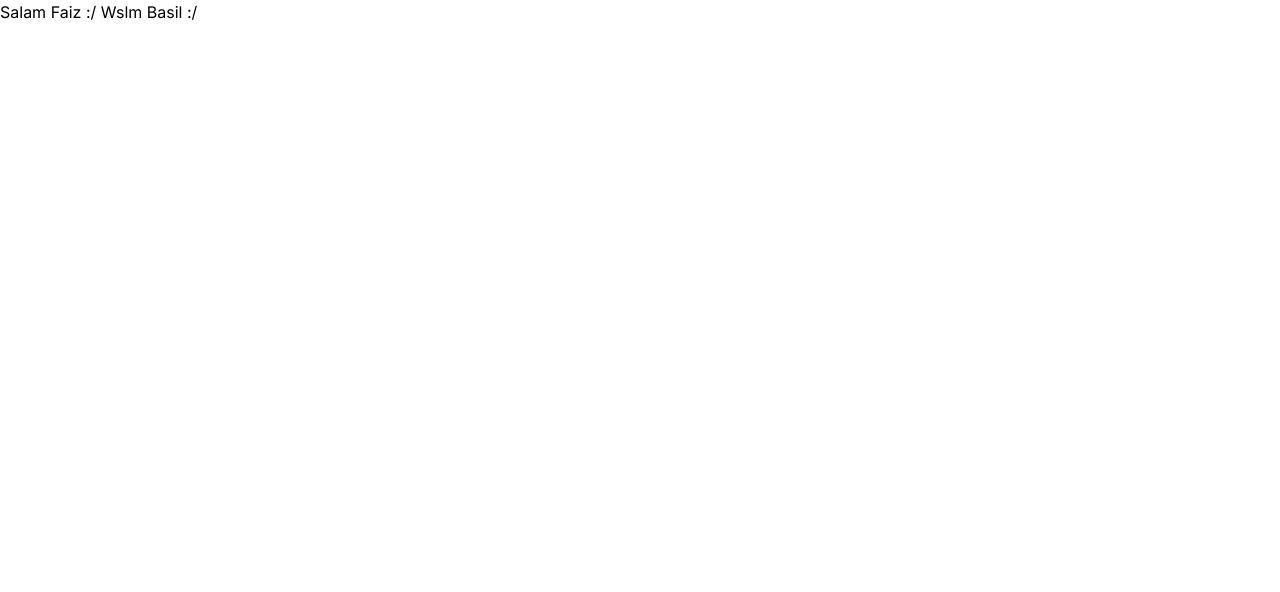
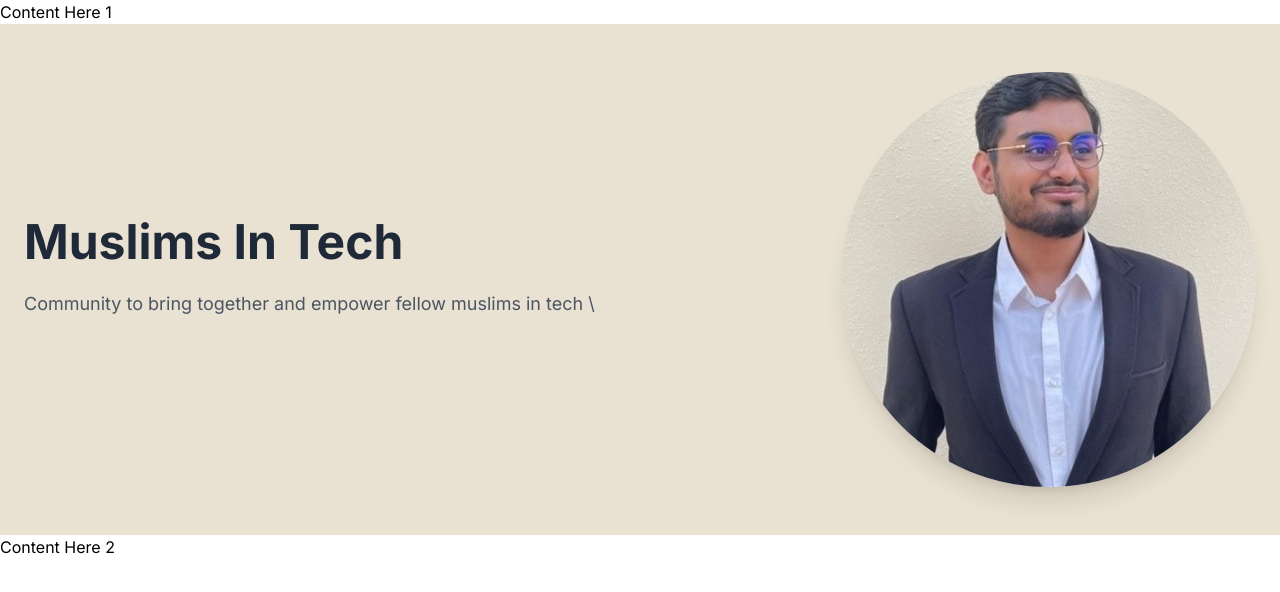
Before and after one commit to Muslims-in-Tech-MIT/muslims-in-tech-landing, a Next.js app: page / in a window 1280 px wide. Shown: the top 592 px of the page. Built offline with nearby package versions, Linux system fonts and the light colour scheme.

Commit message:
New Feature

```diff
--- a/app/layout.tsx
+++ b/app/layout.tsx
@@ -5,7 +5,7 @@ import "./globals.css";
 const inter = Inter({ subsets: ["latin"] });
 
 export const metadata: Metadata = {
-  title: "Create Next App",
+  title: "Muslims in Tech",
   description: "Generated by create next app",
 };
 
--- a/app/page.tsx
+++ b/app/page.tsx
@@ -1,10 +1,13 @@
-import Image from "next/image";
+import FooterSection from "@/components/sections/Footer/page";
+import HeroSection from "@/components/sections/Hero/page"
+import NavbarSection from "@/components/sections/Navbar/page";
 
 export default function Home() {
   return (
-    <main>
-      Salam Faiz :/
-      Wslm Basil :/
+    <main className="mx-auto flex min-h-screen w-screen max-w-[90rem] flex-col">
+      <NavbarSection />
+      <HeroSection />
+      <FooterSection/>
     </main>
   );
 }
--- /dev/null
+++ b/components/index.tsx
@@ -0,0 +1,3 @@
+/**
+ * Export components
+ */
--- /dev/null
+++ b/components/sections/Footer/page.tsx
@@ -0,0 +1,7 @@
+import React from 'react'; // Ensure React is imported
+
+const FooterSection = () => {
+  return <section>Content Here 2</section>;
+};
+
+export default FooterSection;
--- /dev/null
+++ b/components/sections/Hero/page.tsx
@@ -0,0 +1,34 @@
+import React from 'react';
+
+const HeroSection = () => {
+  return (
+    <section className="px-6 py-12 md:flex md:items-center md:justify-between bg-brand">
+      <div className="md:w-1/2 space-y-6">
+        <h1 className="text-5xl font-bold text-gray-800">
+          Muslims In Tech
+        </h1>
+        <p className="text-lg text-gray-600">
+            Community to bring together and empower fellow muslims in tech        \
+        </p>
+        <div className="flex flex-col sm:flex-row gap-4">
+          {/* <button className="bg-blue-600 text-white font-bold py-3 px-6 rounded-lg hover:bg-blue-700 transition-colors">
+            Get Started
+          </button>
+          <button className="bg-transparent text-blue-600 font-semibold py-3 px-6 rounded-lg border border-blue-600 hover:bg-blue-600 hover:text-white transition-colors">
+            Learn More
+          </button> */}
+        </div>
+      </div>
+      <div className="md:w-1/2 mt-8 md:mt-0 flex justify-center md:justify-end">
+  <img
+    src="/images/Hero/basilyusuf.jpeg"
+    alt="Basil Yousuf"
+    className="w-62 h-62 md:w-58 md:h-58 object-cover rounded-full shadow-xl" // Adjust w and h classes if neccessary
+  />
+</div>
+
+    </section>
+  );
+};
+
+export default HeroSection;
--- /dev/null
+++ b/components/sections/Navbar/page.tsx
@@ -0,0 +1,7 @@
+import React from 'react'; // Ensure React is imported
+
+const NavbarSection = () => {
+  return <section>Content Here 1</section>;
+};
+
+export default NavbarSection;
--- /dev/null
+++ b/components/sections/index.tsx
@@ -0,0 +1,7 @@
+import React, { FC } from 'react';
+
+const HeroSection: FC = (): React.ReactElement => {
+  return <section>hello world</section>;
+};
+
+export default HeroSection;
--- a/tailwind.config.ts
+++ b/tailwind.config.ts
@@ -8,6 +8,9 @@ const config: Config = {
   ],
   theme: {
     extend: {
+      colors: {
+        brand: '#e9e1d1', //Main Background Color (Logo Background)
+      },
       backgroundImage: {
         "gradient-radial": "radial-gradient(var(--tw-gradient-stops))",
         "gradient-conic":
```
Also changed, not shown: package.json (+7 -7 lines), public/images/Hero/basilyusuf.jpeg (added), 1 other file (tests, documents, lock files or other folders).
